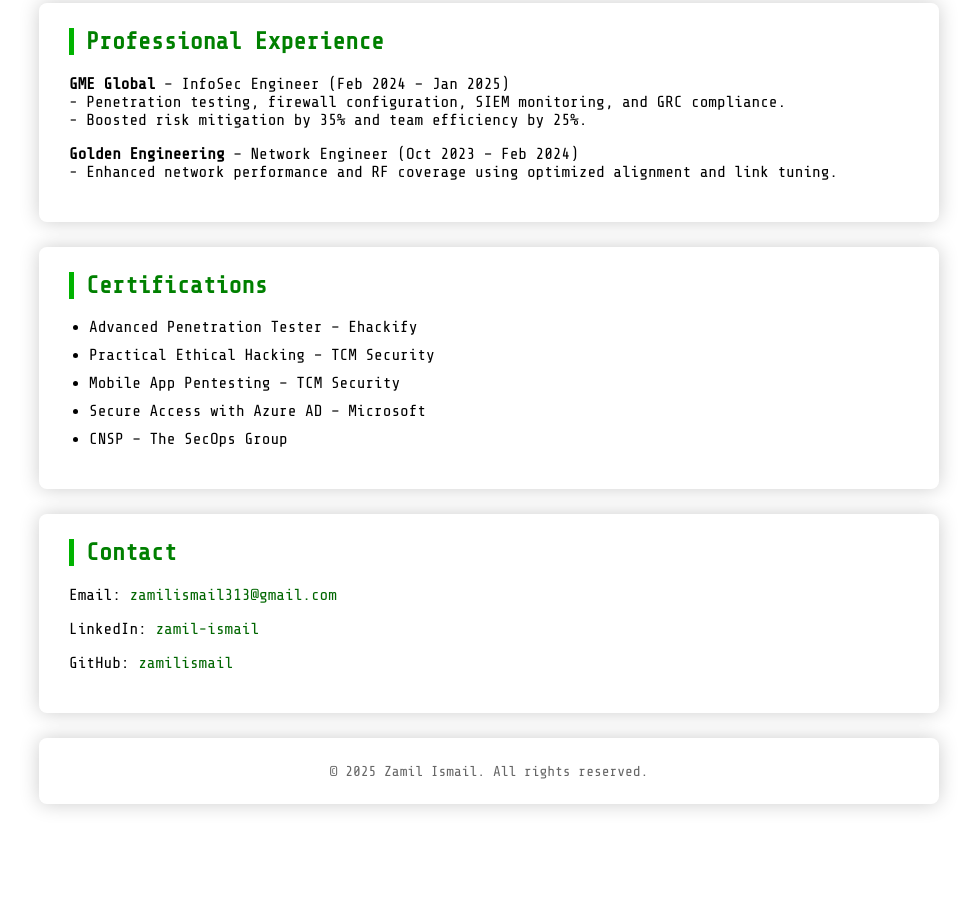
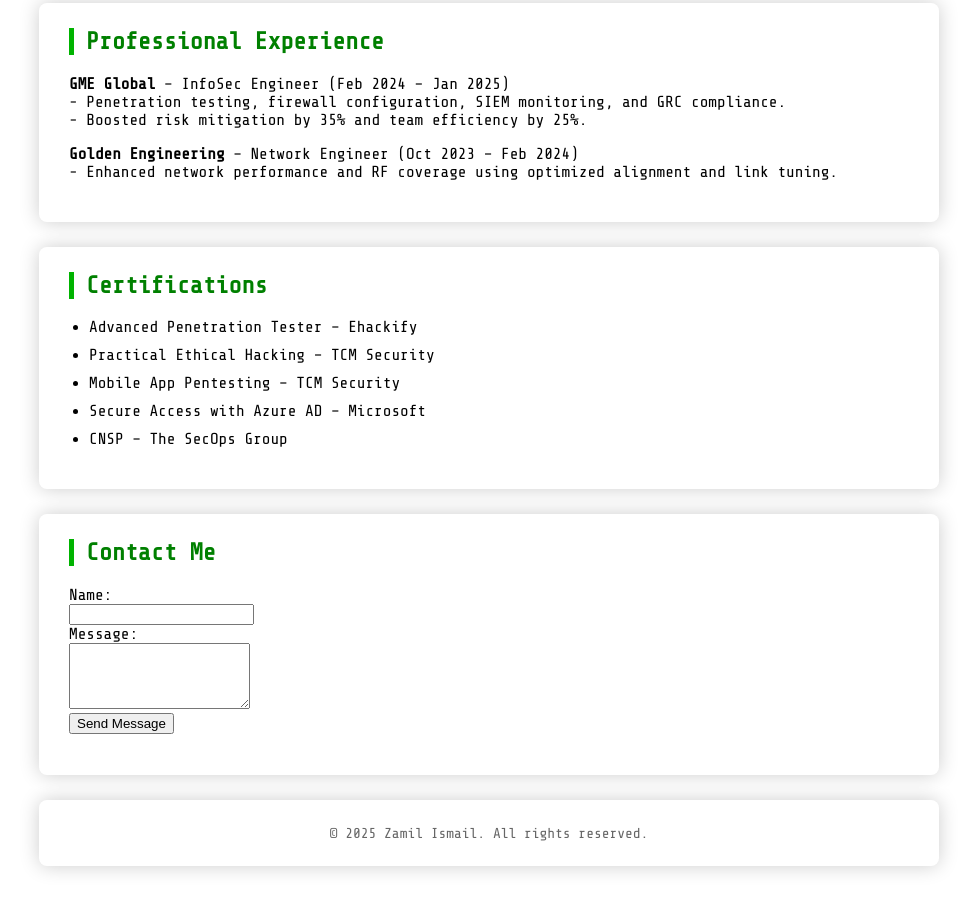
Before and after one commit to Zamil313/zamilismail.github.io, a plain HTML site: page index.html in a window 1280 px wide. Shown: the part 675-1586 px from the top of the page, without its empty margins (151-1128 px from the left). Before the commit the page ends 1524 px from the top, so only its background shows below. Drawn offline with nearby package versions, Linux system fonts and the light colour scheme; a script that the page names is missing.

Commit message:
index.html

```diff
--- a/index.html
+++ b/index.html
@@ -10,6 +10,7 @@
 <body>
   <canvas id="matrix"></canvas>
 
+  <div class="content">
     <header>
       <h1>Zamil Ismail</h1>
       <p>Information Security Engineer</p>
@@ -50,17 +51,26 @@
       </ul>
     </section>
 
-  <section class="contact">
-    <h2>Contact</h2>
-    <p>Email: <a href="mailto:zamilismail313@gmail.com">zamilismail313@gmail.com</a></p>
-    <p>LinkedIn: <a href="https://www.linkedin.com/in/zamil-ismail/" target="_blank" rel="noopener">zamil-ismail</a></p>
-    <p>GitHub: <a href="https://github.com/zamilismail" target="_blank" rel="noopener">zamilismail</a></p>
+    <section class="contact-form-section">
+      <h2>Contact Me</h2>
+      <form id="contactForm">
+        <label for="name">Name:</label><br />
+        <input type="text" id="name" name="name" required /><br />
+
+        <label for="message">Message:</label><br />
+        <textarea id="message" name="message" rows="4" required></textarea><br />
+
+        <button type="submit">Send Message</button>
+      </form>
+      <p id="formStatus"></p>
     </section>
 
     <footer>
       <p>© 2025 Zamil Ismail. All rights reserved.</p>
     </footer>
+  </div>
 
   <script src="matrix.js"></script>
+  <script src="contact.js"></script>
 </body>
 </html>
```
Lines whose indentation alone changed are shown as unchanged.
